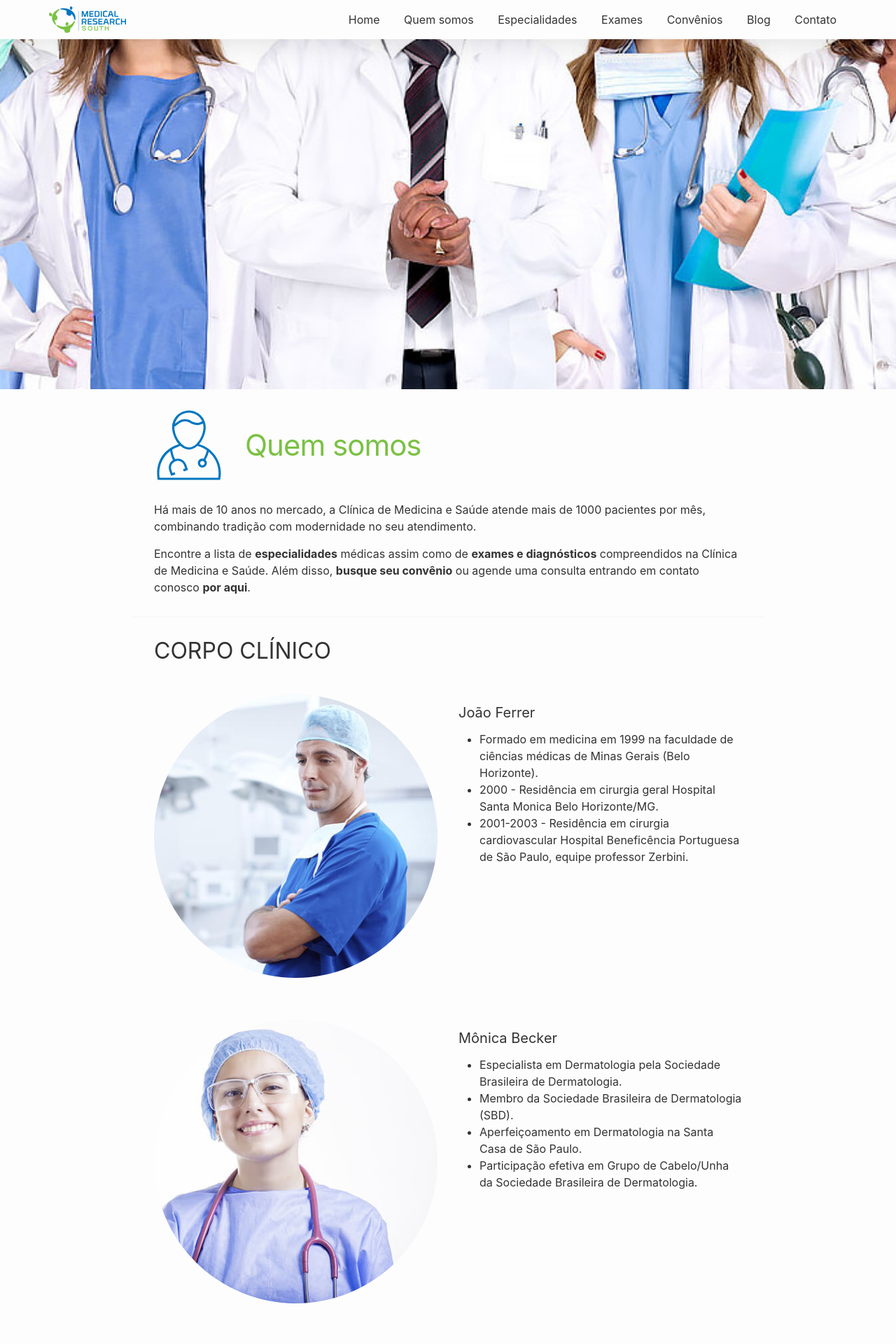
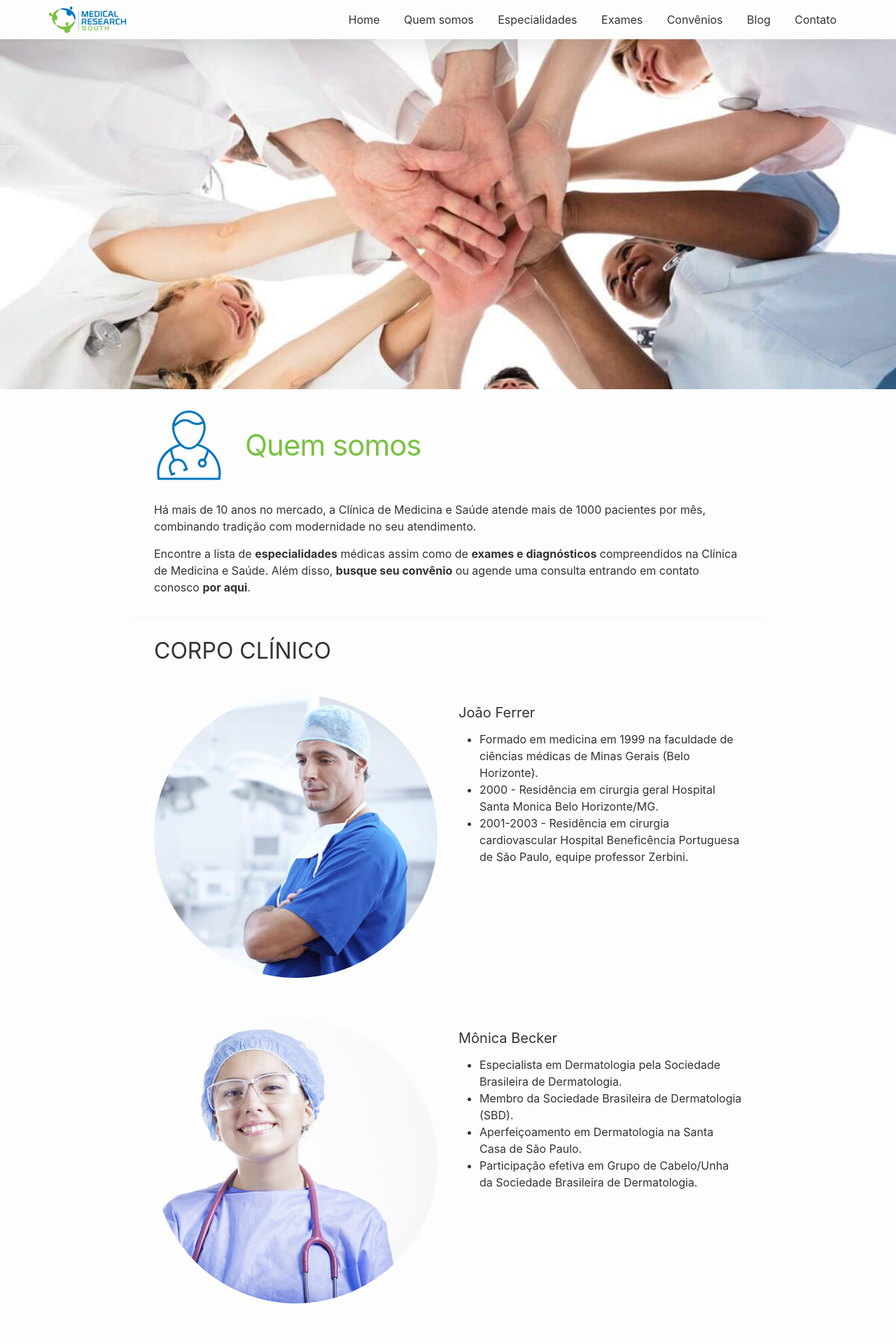
Before and after one commit to CopaTecnologia/medicinaesaude, a Jekyll site: the page built from sobre.markdown, in a window 1280 px wide. Shown: the top 1920 px of the page at 70% size. Built offline with Jekyll 4.4.1, drawn with Linux system fonts in a browser that asks for light colours.

Commit message:
Updated Sobre

```diff
--- a/sobre.markdown
+++ b/sobre.markdown
@@ -4,7 +4,7 @@ date: 2017-12-20 09:05:00 -02:00
 position: 0
 icon_image: "/uploads/doctor.svg"
 title_color: "#7ac143"
-cover_image: "/uploads/corpo-medico.jpg"
+cover_image: "/uploads/Medical-Team.jpg"
 excerpt: Há mais de 10 anos no mercado, a Clínica de Medicina e Saúde atende mais
   de 1000 pacientes por mês, combinando tradição com modernidade no seu atendimento.
 nav-title: Quem somos
```
